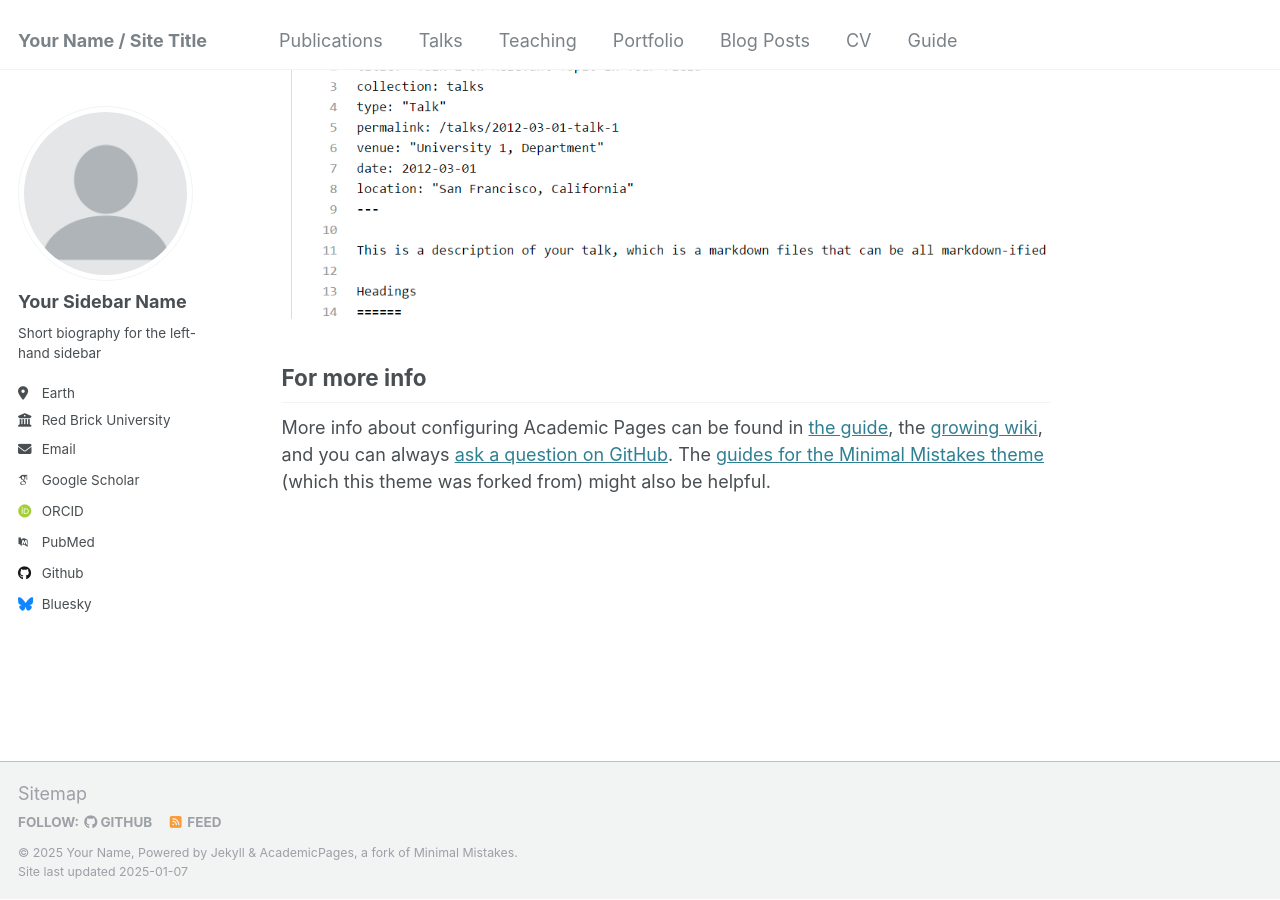
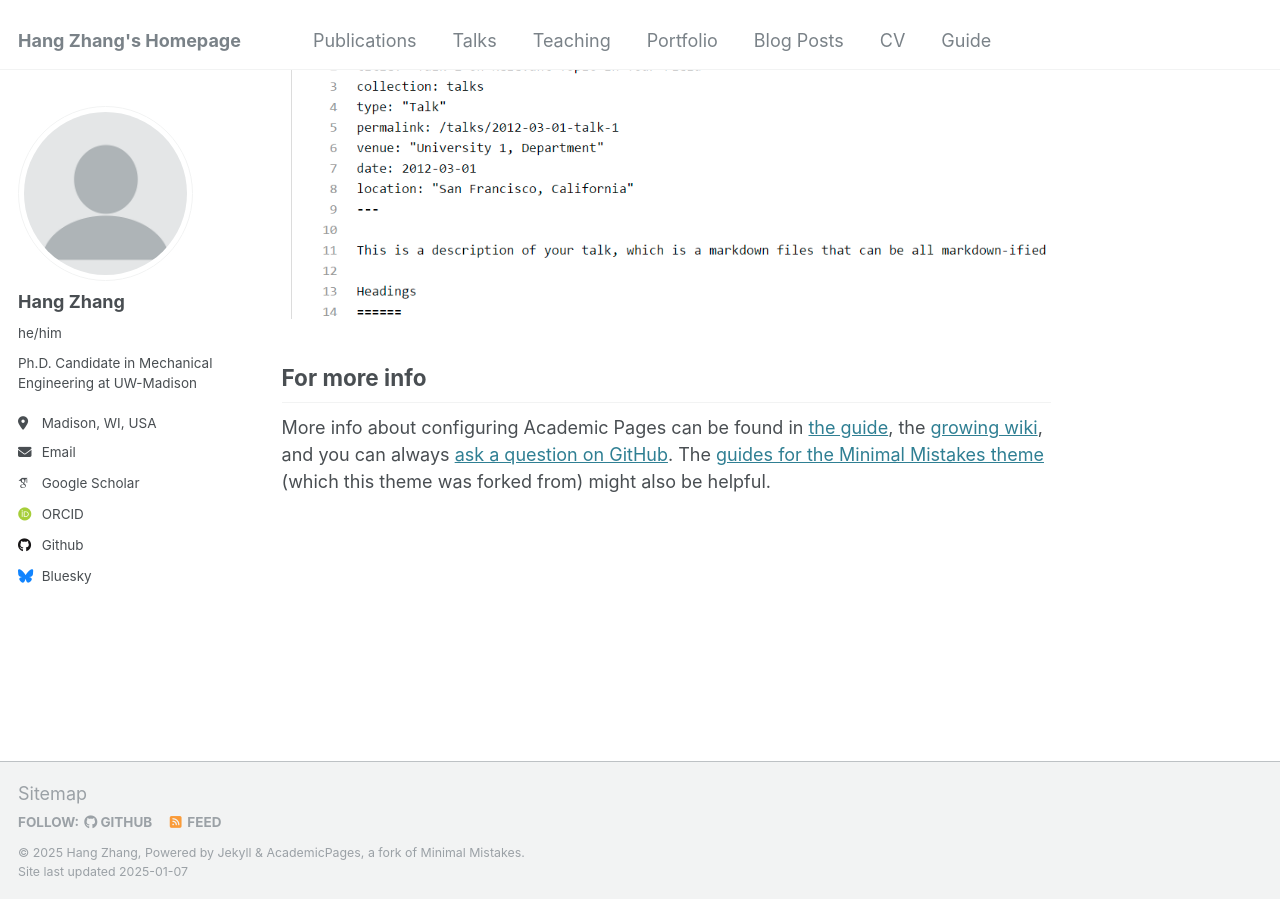
Before and after one commit to ZhHang97/zhhang97.github.io, a Jekyll site: the page built from _pages/about.md, in a window 1280 px wide and 900 px high, scrolled down 2534 px. Built offline with Jekyll 4.4.1, drawn with Linux system fonts in a browser that asks for light colours; some web fonts are replaced.

Commit message:
Update _config.yml

```diff
--- a/_config.yml
+++ b/_config.yml
@@ -8,11 +8,11 @@
 
 # Basic Site Settings
 locale                   : "en-US"
-title                    : "Your Name / Site Title"
+title                    : "Hang Zhang's Homepage"
 title_separator          : "-"
-name                     : &name "Your Name"
+name                     : &name "Hang Zhang"
 description              : &description "personal description"
-url                      : https://academicpages.github.io # the base hostname & protocol for your site e.g. "https://[your GitHub username].github.io"
+url                      : https://zhhang97.github.io # the base hostname & protocol for your site e.g. "https://[your GitHub username].github.io"
 baseurl                  : "" # the subpath of your site, e.g. "/blog"
 repository               : "academicpages/academicpages.github.io"
 
@@ -22,21 +22,21 @@ repository               : "academicpages/academicpages.github.io"
 author:
   # Biographic information
   avatar           : "profile.png"
-  name             : "Your Sidebar Name"
-  pronouns         : # example: "she/her"
-  bio              : "Short biography for the left-hand sidebar"
-  location         : "Earth"
-  employer         : "Red Brick University"
+  name             : "Hang Zhang"
+  pronouns         : "he/him" # example: "she/her"
+  bio              : "Ph.D. Candidate in Mechanical Engineering at UW-Madison"
+  location         : "Madison, WI, USA"
+  employer         : #"Red Brick University"
   uri              : # URL
-  email            : "none@example.org"
+  email            : "hang.zhang@wisc.edu"
 
   # Academic websites
   arxiv            : # URL - Update with the correct link to your profile
-  googlescholar    : "https://scholar.google.com/citations?user=PS_CX0AAAAAJ"
+  googlescholar    : "https://scholar.google.com/citations?user=XE786Z4AAAAJ&hl=en&oi=ao"
   impactstory      : # URL
   orcid            : "http://orcid.org/yourorcidurl"
   semantic         : # URL
-  pubmed           : "https://www.ncbi.nlm.nih.gov/pubmed/?term=john+snow"
+  pubmed           : #"https://www.ncbi.nlm.nih.gov/pubmed/?term=john+snow"
   researchgate     : # URL
   scopus           : # URL
 
```
